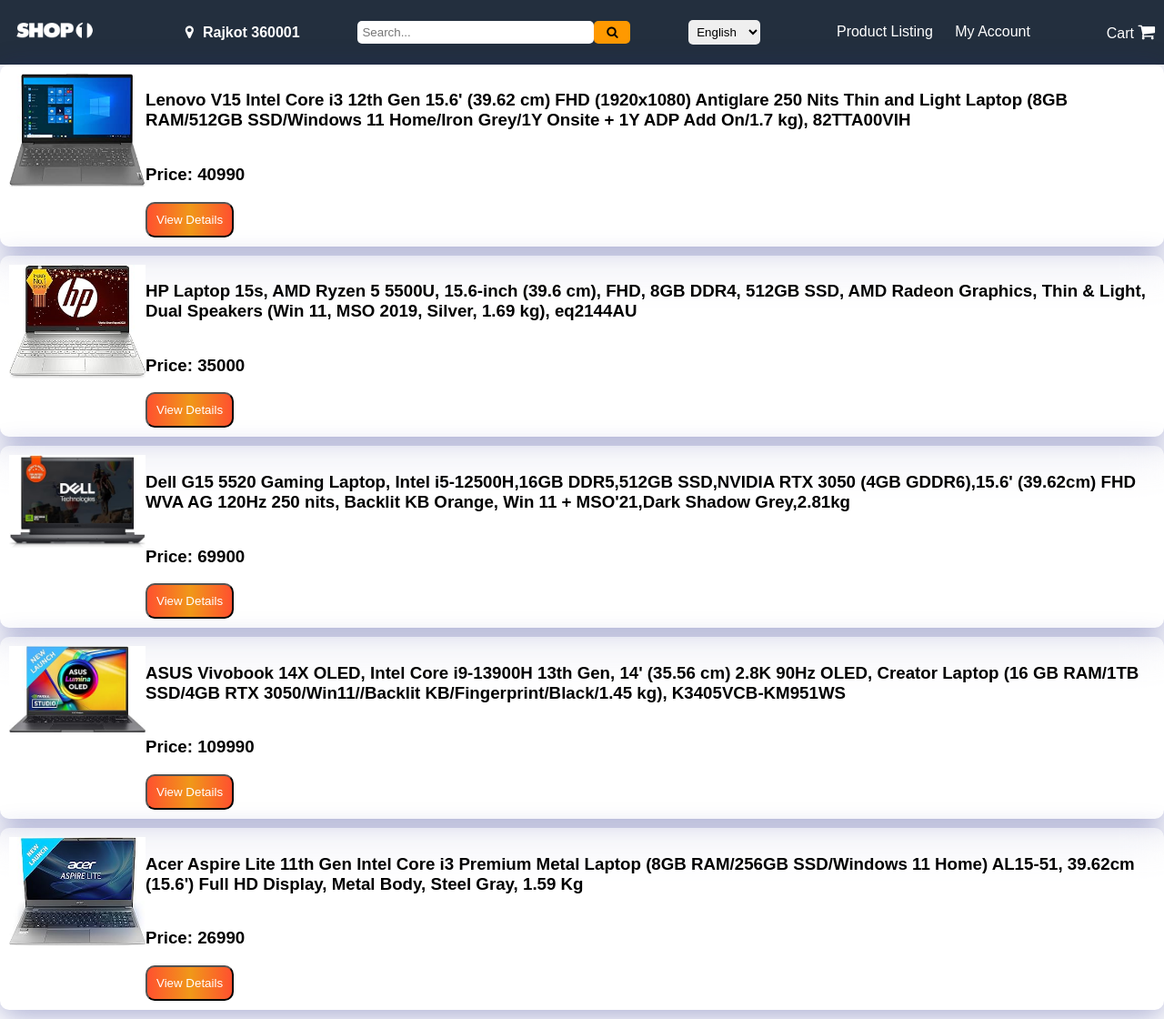
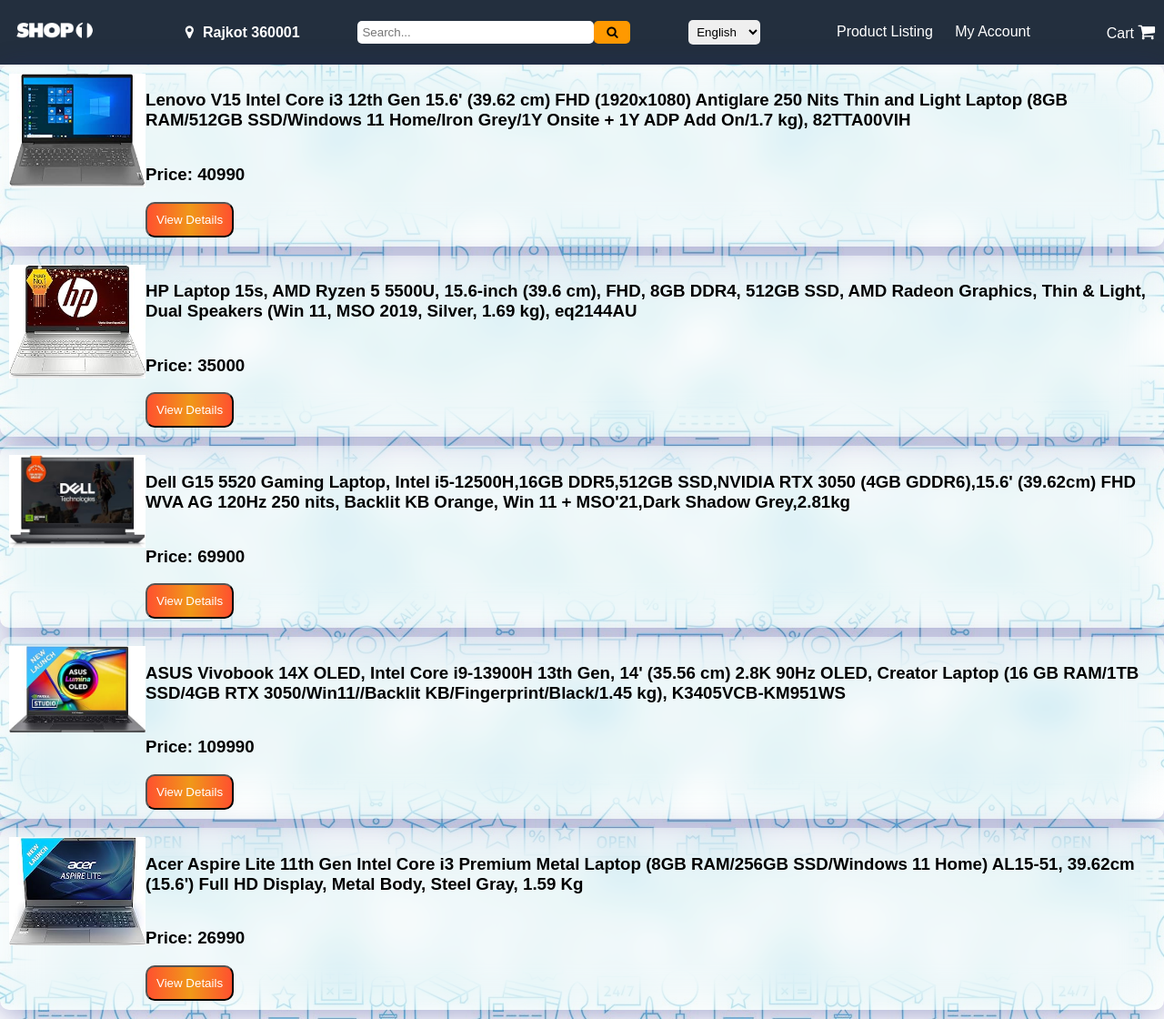
Before and after one commit to MPDAVE/Phase1_Assignment, a plain HTML site: page index.html in a window 1280 px wide. Shown: the top 1120 px of the page at 91% size. Drawn offline with nearby package versions, Linux system fonts and the light colour scheme.

Commit message:
Update styles.css

```diff
--- a/css/styles.css
+++ b/css/styles.css
@@ -3,7 +3,7 @@ body {
     margin: 0;
     padding: 0;
     font-family: Arial, sans-serif;
-    background-image: url('./images/backround.jpg');
+    background-image: url('../images/backround.jpg');
 }
 
 .navbar {
```
